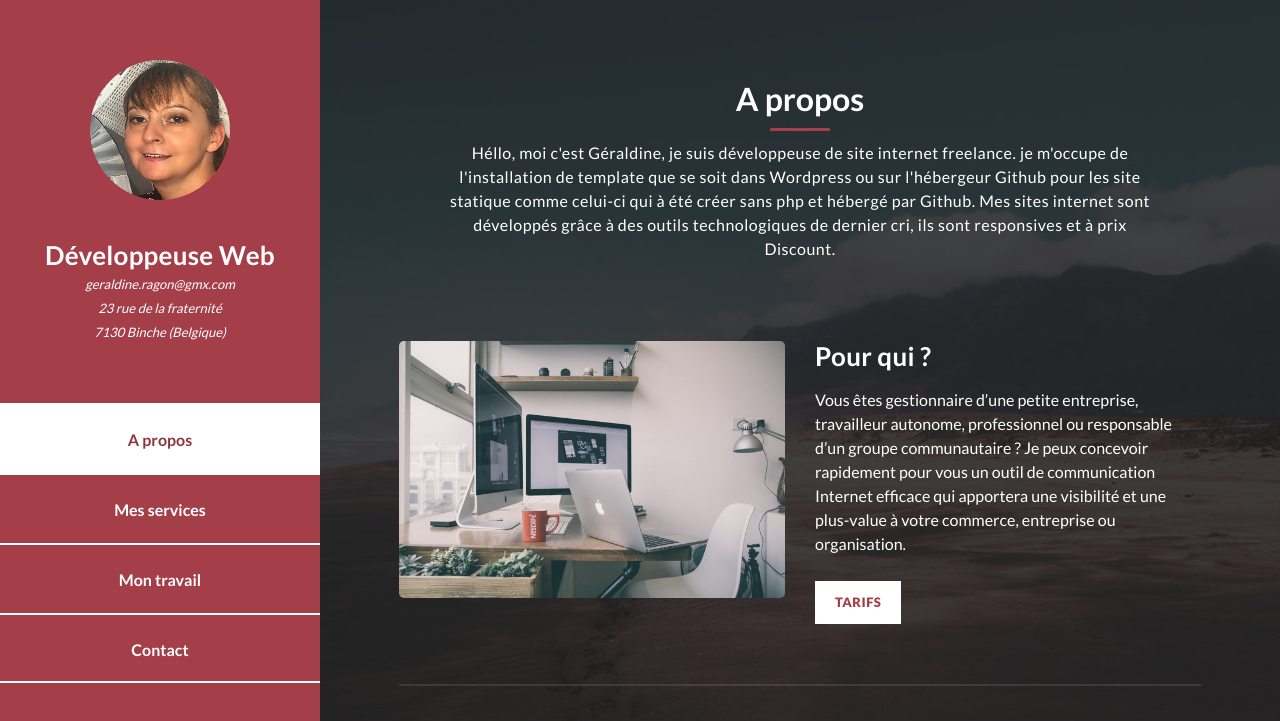
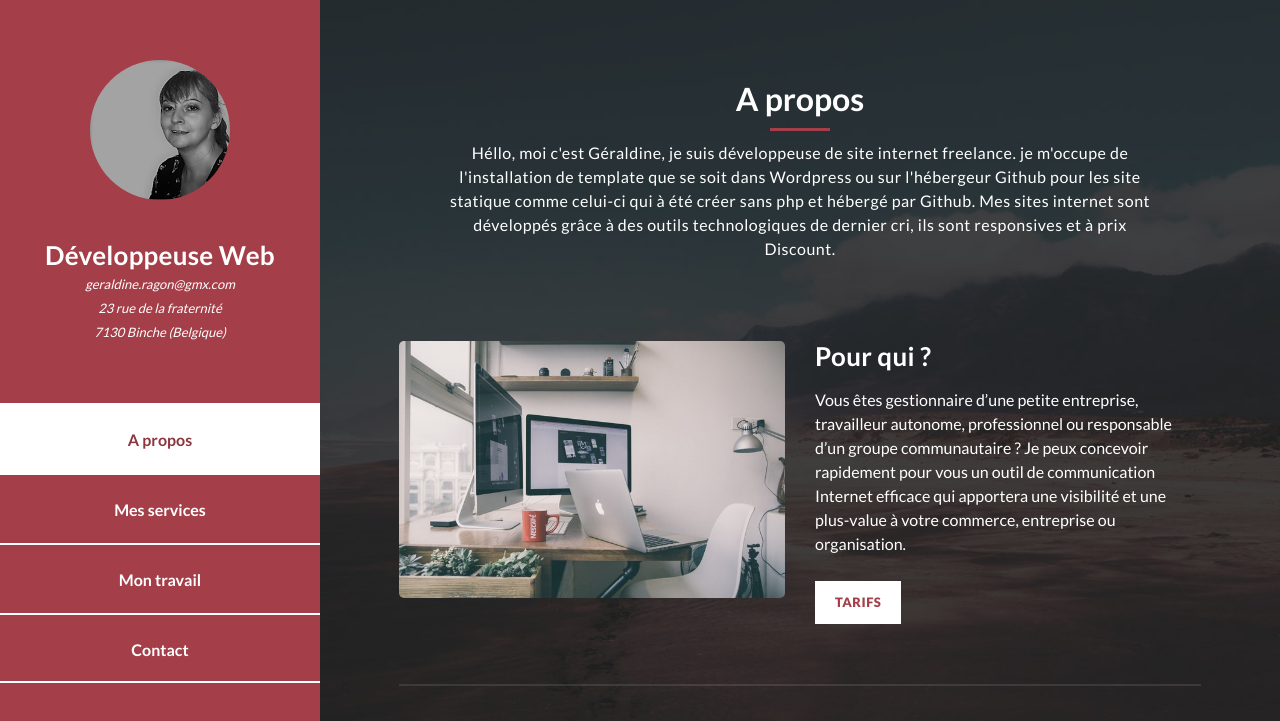
Before and after one commit to gydee72/freelance, a plain HTML site: page index.html in a window 1280 px wide. Shown: the top 721 px of the page. Drawn offline with Linux system fonts and the light colour scheme.

Commit message:
Update index.html

```diff
--- a/index.html
+++ b/index.html
@@ -39,7 +39,7 @@ https://templatemo.com/tm-531-reflux
           <i class="fa fa-times" id="menu-close"></i>
           <div class="container">
             <div class="image">
-              <a href="#"><img src="assets/images/gydee222.jpg" alt="" /></a>
+              <a href="#"><img src="assets/images/gydee11.png" alt="" /></a>
             </div>
             <div class="author-content">
               <h4>Développeuse Web</h4>
```
